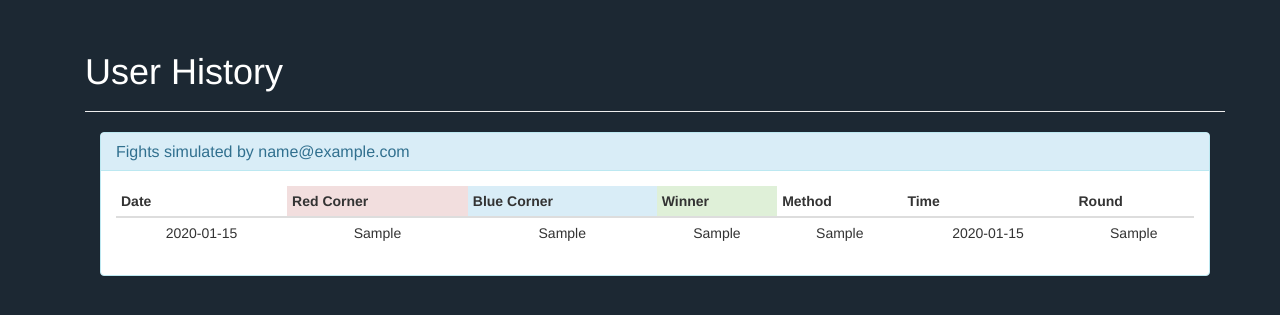
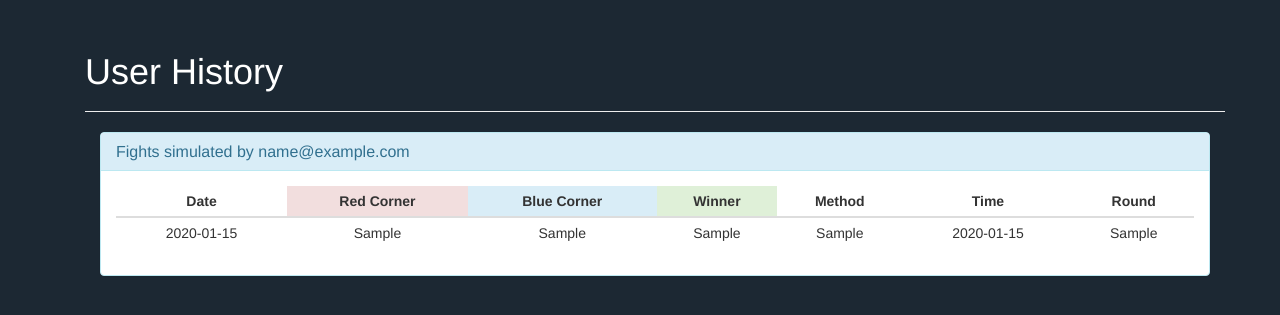
Before and after one commit to tydonk/fight_simulator, a Flask app: page /user_history in a window 1280 px wide. Shown: the part 59-374 px from the top of the page. Run offline with Flask 2, Linux system fonts and the light colour scheme; a user stored in the database is signed in; tables that the repository leaves empty hold one stand-in row (values such as "Sample post"); some libraries are stand-ins or nearby versions.

Commit message:
centered table header text

```diff
--- a/fight_simulator/static/css/main.css
+++ b/fight_simulator/static/css/main.css
@@ -77,3 +77,7 @@ body {
 .panel-body {
 	padding-bottom: 0.5em;
 }
+
+.table th {
+	text-align: center;
+}
```
